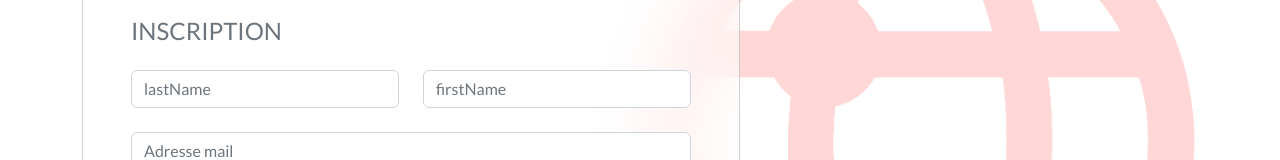
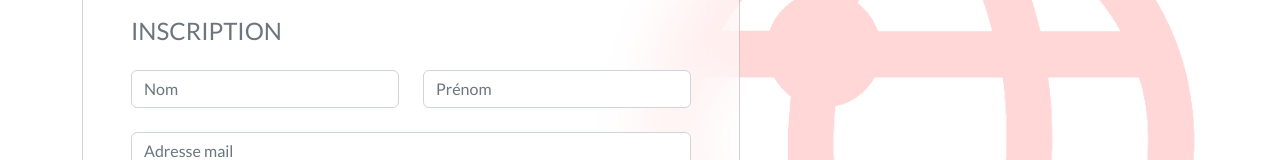
Before and after one commit to crlynh/groupomania, a Vue app in the folder frontend/: page /signup in a window 1280 px wide. Shown: the part 196-356 px from the top of the page. Built offline with nearby package versions, Linux system fonts and the light colour scheme.

Commit message:
version finale

```diff
--- a/frontend/src/views/auth/signup.vue
+++ b/frontend/src/views/auth/signup.vue
@@ -88,7 +88,7 @@ export default {
                         v-model="lastName"
                         type="text"
                         class="form-control"
-                        placeholder="lastName"
+                        placeholder="Nom"
                         />
                     </div>
                   </div>
@@ -98,7 +98,7 @@ export default {
                         v-model="firstName"
                         type="text"
                         class="form-control"
-                        placeholder="firstName"
+                        placeholder="Prénom"
                         />
                     </div>
                   </div>
```
